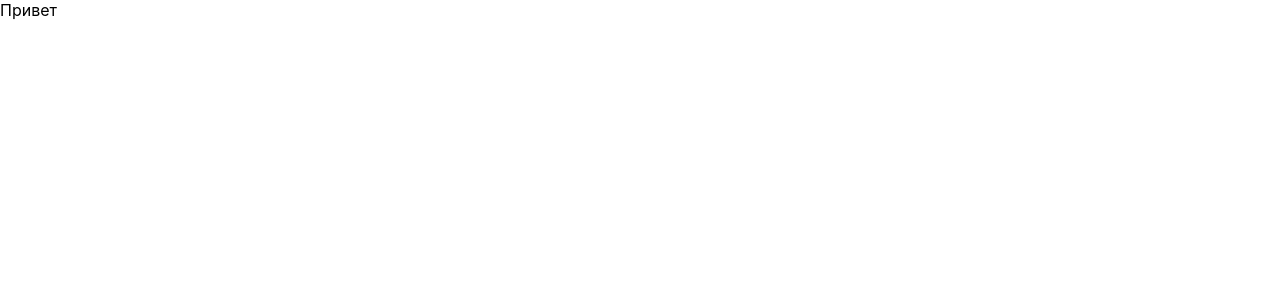
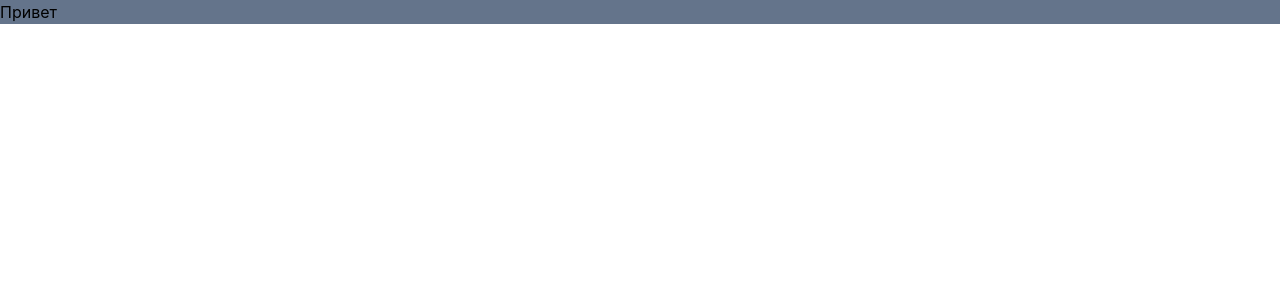
Before and after one commit to VelHRH/Healther, a Next.js app in the folder front/: page / in a window 1280 px wide. Shown: the top 300 px of the page. Built offline with nearby package versions, Linux system fonts and the light colour scheme.

Commit message:
tailwind installed

```diff
--- a/front/package.json
+++ b/front/package.json
@@ -12,5 +12,10 @@
     "next": "^13.0.3",
     "react": "^18.2.0",
     "react-dom": "^18.2.0"
+  },
+  "devDependencies": {
+    "autoprefixer": "^10.4.13",
+    "postcss": "^8.4.19",
+    "tailwindcss": "^3.2.4"
   }
 }
--- a/front/pages/index.js
+++ b/front/pages/index.js
@@ -4,7 +4,7 @@
 
 export default function Home() {
   return (
-    <div>
+    <div className='bg-slate-500'>
       Привет
     </div>
   )
--- /dev/null
+++ b/front/postcss.config.js
@@ -0,0 +1,6 @@
+module.exports = {
+  plugins: {
+    tailwindcss: {},
+    autoprefixer: {},
+  },
+}
--- a/front/styles/globals.css
+++ b/front/styles/globals.css
@@ -1,3 +1,7 @@
+@tailwind base;
+@tailwind components;
+@tailwind utilities;
+
 html,
 body {
  padding: 0;
--- /dev/null
+++ b/front/tailwind.config.js
@@ -0,0 +1,12 @@
+/** @type {import('tailwindcss').Config} */
+module.exports = {
+  content: [
+    "./app/**/*.{js,ts,jsx,tsx}",
+    "./pages/**/*.{js,ts,jsx,tsx}",
+    "./components/**/*.{js,ts,jsx,tsx}",
+  ],
+  theme: {
+    extend: {},
+  },
+  plugins: [],
+}
```
Also changed, not shown: 1 other file (tests, documents, lock files or other folders).
